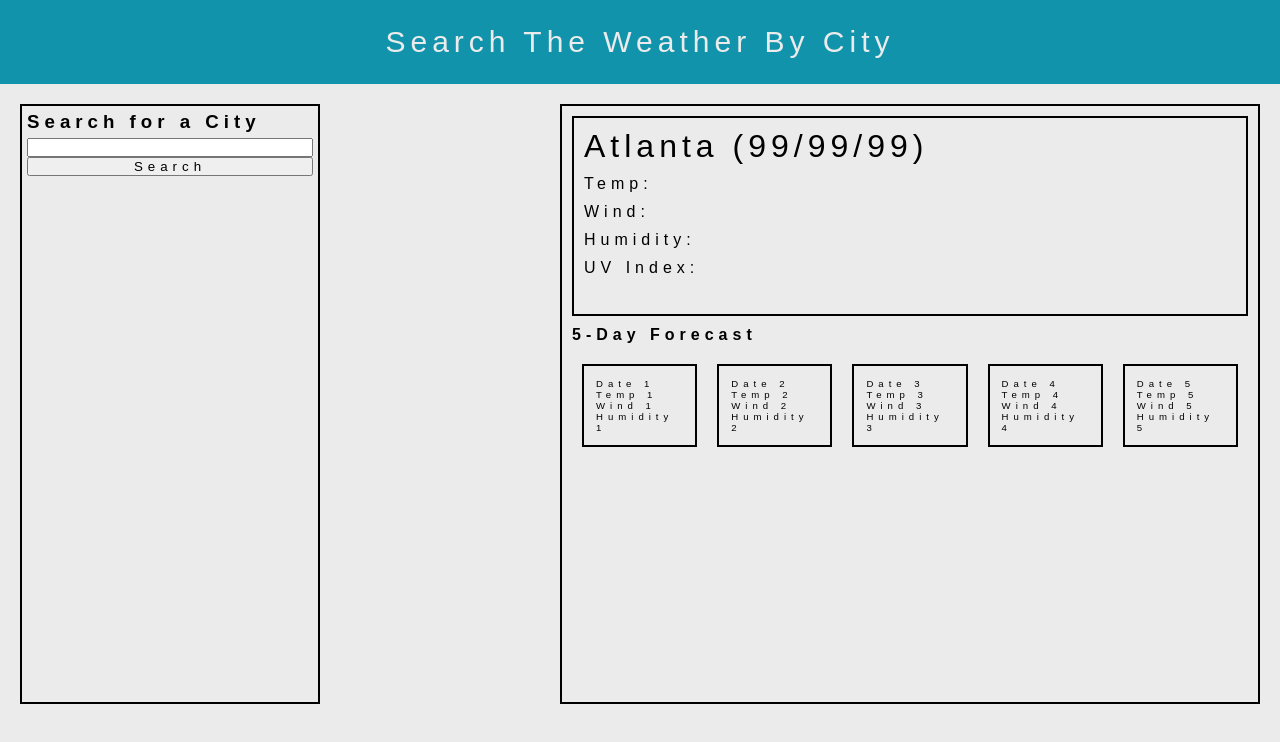
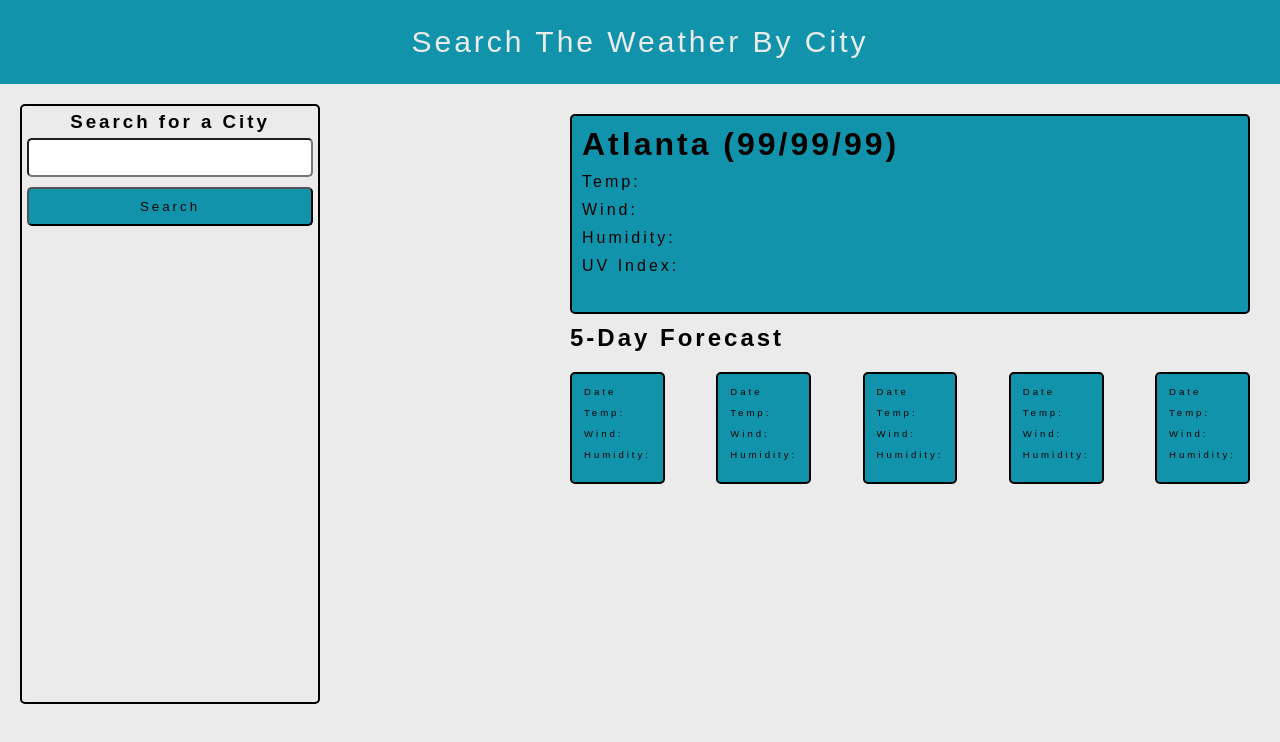
Before and after one commit to Ishan-Wijesingha99/Weather-App-Based-Off-City, a plain HTML site: page index.html in a window 1280 px wide. Drawn offline with Linux system fonts and the light colour scheme.

Commit message:
created javascript variables, fixed up classname issue, updated border styles

```diff
--- a/assets/index.css
+++ b/assets/index.css
@@ -4,12 +4,12 @@
     margin: 0;
     box-sizing: border-box;
     font-family: sans-serif;
-    letter-spacing: 5px;
+    letter-spacing: 3px;
 }
 
 :root {
     --grey: rgb(235, 235, 235);
-    --bluishPurp: rgb(17, 148, 171);
+    --aqua: rgb(17, 148, 171);
 }
 
 body {
@@ -20,7 +20,7 @@ body {
 
 /* Navbar */
 .navbar {
-    background-color: var(--bluishPurp);
+    background-color: var(--aqua);
     padding: 25px;
 }
 
@@ -46,12 +46,15 @@ body {
 /* Left side */
 .left-side {
     border: 2px solid black;
+    border-radius: 5px;
     height: 600px;
     width: 300px;
 }
 
 #searchbar-heading {
     margin: 5px;
+    text-align: center;
+    font-weight: 900;
 }
 
 .search-form {
@@ -60,33 +63,41 @@ body {
 
 #searchbar-input {
     width: 100%;
+    padding: 10px;
+    border-radius: 5px;
 }
 
 #search-button {
     width: 100%;
+    background-color: var(--aqua);
+    margin-top: 10px;
+    padding: 10px;
+    border-radius: 5px;
 }
 
 
 /* right side */
 .right-side {
-    border: 2px solid black;
     width: 700px;
     height: 600px;
 }
 
 
 /* current info block */
-.current-city-info-block {
+.current-city-info-section {
     border: 2px solid black;
+    border-radius: 5px;
     margin: 10px;
     height: 200px;
+    background-color: var(--aqua);
 }
 
 #city-name-and-date {
     font-size: 2rem;
+    font-weight: 900;
 }
 
-#city-name-and-date, #temp, #wind, #humidity, #UV-index {
+#city-name-and-date, #city-temp, #city-wind, #city-humidity, #city-UV-index {
     margin: 10px;
 }
 
@@ -94,19 +105,34 @@ body {
 /* five day forecast area */
 #five-day-forecast-heading {
     margin: 10px;
+    font-size: 1.5rem;
+    font-weight: 900;
 }
 
-.five-day-forecast-block {
+#block-1 {
+    margin-left: 0;
+}
+
+#block-5 {
+    margin-right: 0;
+}
+
+.five-day-forecast-section {
     display: flex;
+    justify-content: space-between;
+    align-items: center;
     margin: 10px;
 }
 
 .forecast-block {
     border: 2px solid black;
+    border-radius: 5px;
     margin: 10px;
     padding: 12px;
+    background-color: var(--aqua);
 }
 
-.date, .temp, .wind, .humidity {
+.block-date, .block-temp, .block-wind, .block-humidity {
     font-size: 0.6rem;
+    margin-bottom: 10px;
 }
--- a/assets/index.js
+++ b/assets/index.js
@@ -0,0 +1,9 @@
+// creating variables for HTML elements
+const searchbarInput = document.querySelector('#searchbar-input');
+const searchButton = document.querySelector('#search-button');
+
+const currentCityNameAndDate = document.querySelector('#city-name-and-date');
+const currentCityTemp = document.querySelector('#city-temp');
+const currentCityWind = document.querySelector('#city-wind');
+const currentCityHumidity = document.querySelector('#city-humidity');
+const currentCityUVIndex = document.querySelector('#city-UV-index');
--- a/index.html
+++ b/index.html
@@ -33,50 +33,50 @@
             </section>
 
             <section class="right-side">
-                <div class="current-city-info-block">
+                <div class="current-city-info-section">
                     <p id="city-name-and-date">Atlanta (99/99/99)</p>
-                    <p id="temp">Temp:</p>
-                    <p id="wind">Wind:</p>
-                    <p id="humidity">Humidity:</p>
-                    <p id="UV-index">UV Index:</p>
+                    <p id="city-temp">Temp:</p>
+                    <p id="city-wind">Wind:</p>
+                    <p id="city-humidity">Humidity:</p>
+                    <p id="city-UV-index">UV Index:</p>
                 </div>
 
                 <h4 id="five-day-forecast-heading">5-Day Forecast</h4>
 
-                <div class="five-day-forecast-block">
+                <div class="five-day-forecast-section">
                     <div class="forecast-block" id="block-1">
-                        <p class="date" id="date-1">Date 1</p>
-                        <p class="temp" id="temp-1">Temp 1</p>
-                        <p class="wind" id="wind-1">Wind 1</p>
-                        <p class="humidity" id="humidity-1">Humidity 1</p>
+                        <p class="block-date" id="date-1">Date</p>
+                        <p class="block-temp" id="temp-1">Temp:</p>
+                        <p class="block-wind" id="wind-1">Wind:</p>
+                        <p class="block-humidity" id="humidity-1">Humidity:</p>
                     </div>
 
                     <div class="forecast-block" id="block-2">
-                        <p class="date" id="date-2">Date 2</p>
-                        <p class="temp" id="temp-1">Temp 2</p>
-                        <p class="wind" id="wind-2">Wind 2</p>
-                        <p class="humidity" id="humidity-2">Humidity 2</p>
+                        <p class="block-date" id="date-2">Date</p>
+                        <p class="block-temp" id="temp-1">Temp:</p>
+                        <p class="block-wind" id="wind-2">Wind:</p>
+                        <p class="block-humidity" id="humidity-2">Humidity:</p>
                     </div>
 
                     <div class="forecast-block" id="block-3">
-                        <p class="date" id="date-3">Date 3</p>
-                        <p class="temp" id="temp-1">Temp 3</p>
-                        <p class="wind" id="wind-3">Wind 3</p>
-                        <p class="humidity" id="humidity-3">Humidity 3</p>
+                        <p class="block-date" id="date-3">Date</p>
+                        <p class="block-temp" id="temp-1">Temp:</p>
+                        <p class="block-wind" id="wind-3">Wind:</p>
+                        <p class="block-humidity" id="humidity-3">Humidity:</p>
                     </div>
 
                     <div class="forecast-block" id="block-4">
-                        <p class="date" id="date-4">Date 4</p>
-                        <p class="temp" id="temp-1">Temp 4</p>
-                        <p class="wind" id="wind-4">Wind 4</p>
-                        <p class="humidity" id="humidity-4">Humidity 4</p>
+                        <p class="block-date" id="date-4">Date</p>
+                        <p class="block-temp" id="temp-1">Temp:</p>
+                        <p class="block-wind" id="wind-4">Wind:</p>
+                        <p class="block-humidity" id="humidity-4">Humidity:</p>
                     </div>
 
                     <div class="forecast-block" id="block-5">
-                        <p class="date" id="date-5">Date 5</p>
-                        <p class="temp" id="temp-5">Temp 5</p>
-                        <p class="wind" id="wind-5">Wind 5</p>
-                        <p class="humidity" id="humidity-5">Humidity 5</p>
+                        <p class="block-date" id="date-5">Date</p>
+                        <p class="block-temp" id="temp-5">Temp:</p>
+                        <p class="block-wind" id="wind-5">Wind:</p>
+                        <p class="block-humidity" id="humidity-5">Humidity:</p>
                     </div>
                 </div>
             </section>
```
